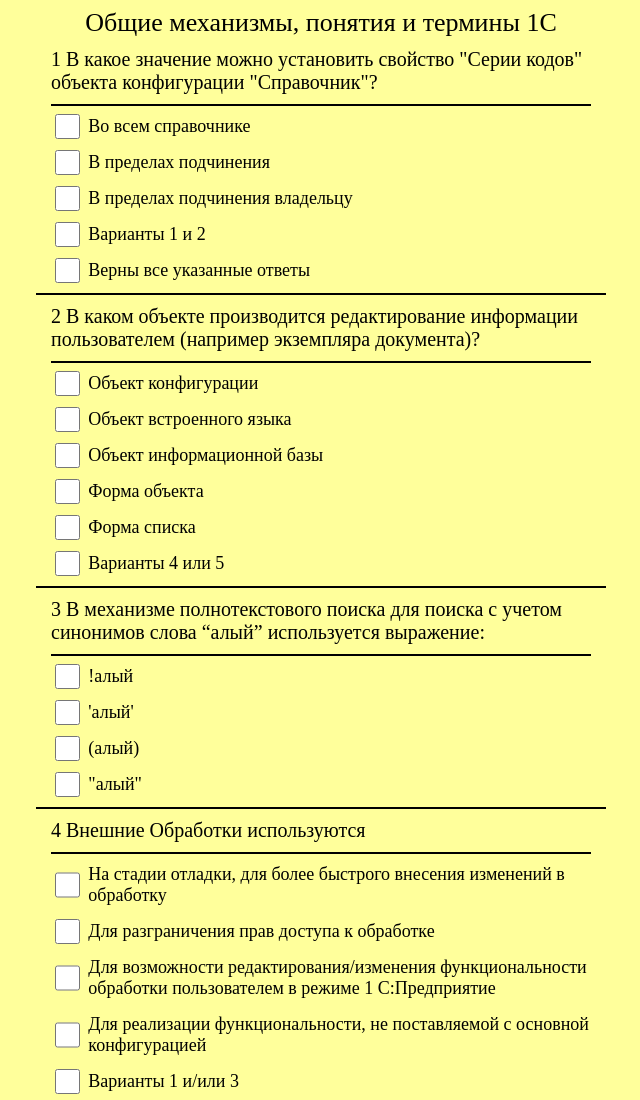
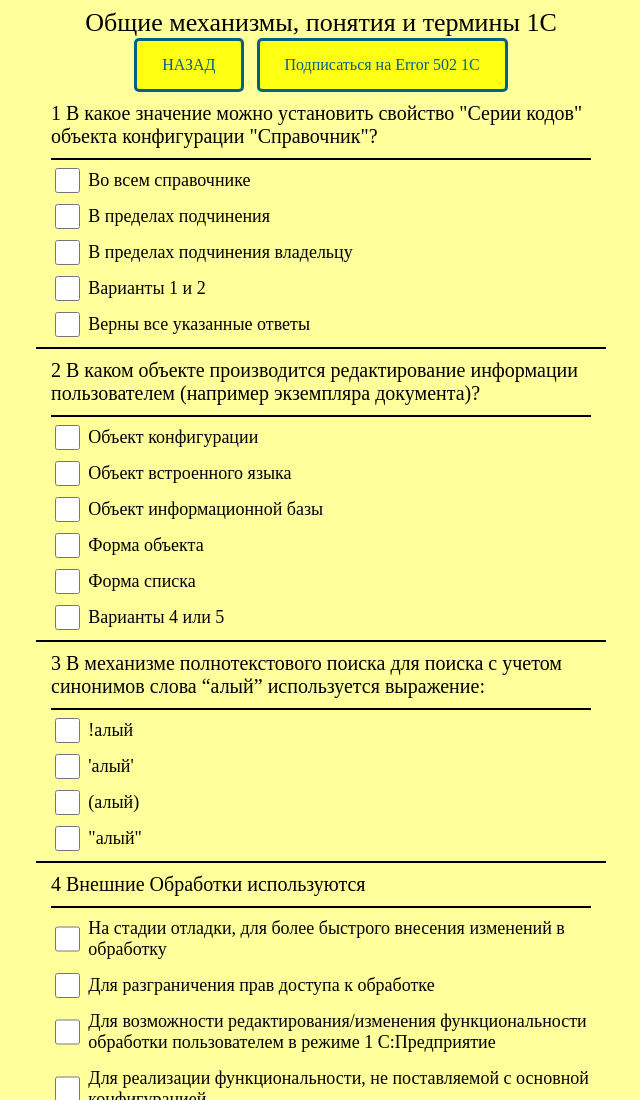
Before and after one commit to asshnyrenkov/1CtestBlock1, a plain HTML site: page index.html in a window 1280 px wide. Shown: the top 1100 px of the page, without its empty margins (319-959 px from the left). Drawn offline with Linux system fonts and the light colour scheme.

Commit message:
тест2

```diff
--- a/index.html
+++ b/index.html
@@ -13,6 +13,12 @@
       <div class="row justify-content-center">
          <div class="col-lg-8 .col-sm-12 header">
             Общие механизмы, понятия и термины 1С
+            <br>
+            <a href="https://asshnyrenkov.github.io/1Ctest/" class="button" target="_self">
+               НАЗАД
+             </a>&nbsp;&nbsp;<a href="https://t.me/+zEI6coUBg7UzYzVi" class="button" target="_self">
+               Подписаться на Error 502 1C
+             </a>
          </div>
       </div>
 
```
